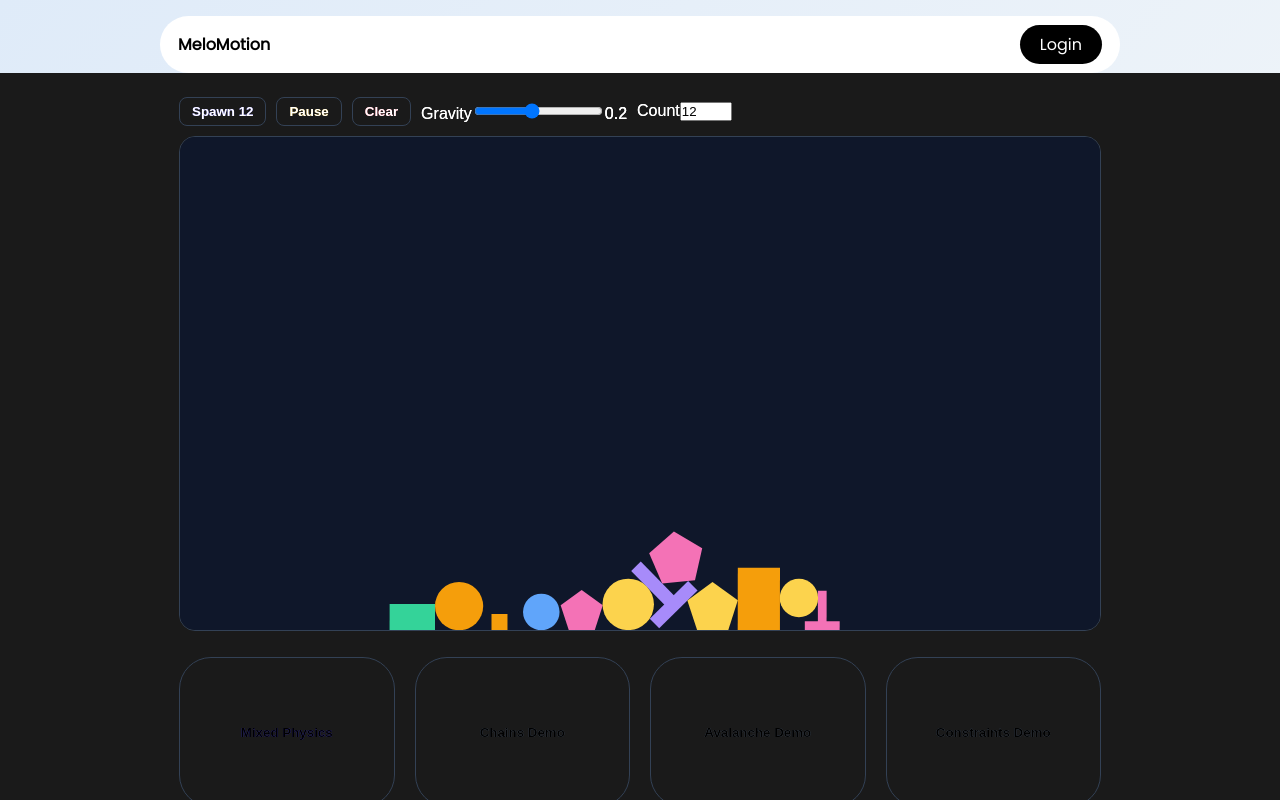
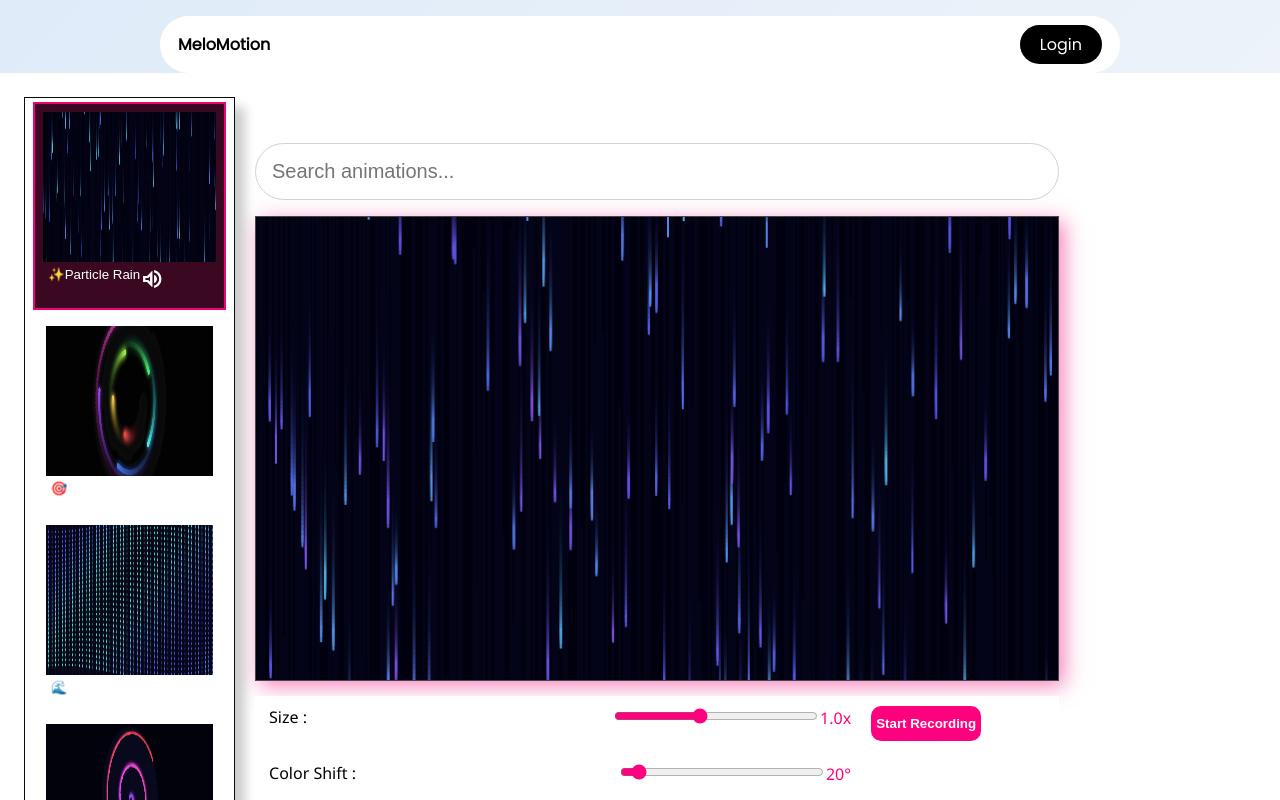
Before and after one commit to ABHISHEK-7455-coder/Oddly-Animation, a React (Vite) app: page /gallery in a window 1280 px wide. Shown: the top 800 px of the page. Built offline with nearby package versions, Linux system fonts and the light colour scheme.

Commit message:
update a change

```diff
--- a/src/components/Animation.css
+++ b/src/components/Animation.css
@@ -2,7 +2,7 @@
     /* display: flex; */
     height: auto;
     width: 84vw;
-    background: #1A1A1A;
+    background: white;
     font-family: 'Segoe UI', Tahoma, Geneva, Verdana, sans-serif;
     /* padding: 20px; */
     margin-top: 0px;
@@ -26,11 +26,11 @@
     width: 100%;
     padding: 16px;
     border-radius: 40px;
-    border: none;
+    border: 1px solid lightgray;
     font-size: 14px;
     outline: none;
     transition: 0.2s;
-    background-color: rgb(10, 10, 10);
+    background-color: white;
     color: white;
     font-size: 20px;
 }
@@ -88,7 +88,7 @@
 /* Sidebar */
 .sidebar {
     width: 20%;
-    background: #0A0A0A;
+    background: white;
     backdrop-filter: blur(10px);
     padding: 0px 8px 0px 8px;
     overflow-x: auto;
@@ -143,6 +143,7 @@
     display: flex;
     justify-content: space-between;
     align-items: center;
+    color: black;
 }
 
 .controls label {
@@ -176,11 +177,11 @@
 }
 
 .size label {
-    color: white;
+    color: black;
 }
 
 .color label {
-    color: white;
+    color: black;
 }
 
 .input {
@@ -442,6 +443,8 @@
     margin-top: 15px;
     background-color: #0A0A0A;
     gap: 20px;
+    color: black;
+
 }
 
 .size-color {
@@ -475,8 +478,9 @@
 
 .dropdown-content {
     padding: 10px 14px;
-    background: #0A0A0A;
+    background: white;
     height: fit-content;
+    color: black;
 }
 
 .dropdown-section.inner summary {
--- a/src/components/Gallery.css
+++ b/src/components/Gallery.css
@@ -6,7 +6,7 @@
     margin: auto;
     /* display: flex; */
     justify-content: space-around;
-    background-color: #1A1A1A;
+    background-color: white;
     height: auto;
     color: white;
    /* flex-direction: column; */
--- a/src/components/Gallery.jsx
+++ b/src/components/Gallery.jsx
@@ -3,10 +3,10 @@ import { useNavigate } from "react-router-dom";
 import Animation from "../components/Animation";
 import { animationData } from "../data/animationConfig.js"; // 50 animations ka data
 import { useLocation } from "react-router-dom";
-// import PianoPlayer from "./PianoPlayer.jsx";
-// import PhysicsMixedDemo from './MatterJs.jsx';
+import PianoPlayer from "./PianoPlayer.jsx";
+import PhysicsMixedDemo from './MatterJs.jsx';
 import "./Gallery.css";
-import MegaPhysicsDemo from "./MegaPhysicsDemo.jsx";
+// import MegaPhysicsDemo from "./MegaPhysicsDemo.jsx";
 
 const Gallery = () => {
     const [selectedAnimation, setSelectedAnimation] = useState(0);
@@ -31,15 +31,15 @@ const Gallery = () => {
             {/* <div className="logo" onClick={() => navigate("/")}>
                 <h2>MeloMotion</h2>
             </div> */}
-            {/* <Animation
+            <Animation
                 type={selectedAnimation}
                 color={color}
                 size={size}
                 speed={speed}
-            /> */}
+            />
             {/* <PianoPlayer /> */}
             {/* <PhysicsMixedDemo /> */}
-            <MegaPhysicsDemo />
+            {/* <MegaPhysicsDemo /> */}
         </div>
     );
 };
--- a/src/components/HeroSection.css
+++ b/src/components/HeroSection.css
@@ -110,6 +110,10 @@
   top: 75%;
   left: 20%;
   animation-delay: 6s;
+}
+
+.navs p {
+  color: rgb(115, 99, 99);
 }
 
 nav {
--- a/src/components/HeroSection.jsx
+++ b/src/components/HeroSection.jsx
@@ -27,8 +27,8 @@ const HeroSection = () => {
         <span className="shape shape3"></span>
         <span className="shape shape4"></span>
       </div> */}
-            <div>
-                    <p>QUICK NAVIGATIONS</p>
+            <div className="navs">
+                    <p>Explore the Collection</p>
                 <nav>
                     <NavLink
                         to="/gallery"
--- a/src/components/PianoPlayer.jsx
+++ b/src/components/PianoPlayer.jsx
@@ -252,7 +252,7 @@ export default function PianoPlayer() {
 
     return (
         <div className="piano-container">
-            <h2 className="piano-title">Real Piano</h2>
+            <h2 className="piano-title">Piano Board</h2>
 
             {/* PIANO BOARD */}
             <div className="piano-board">
```
